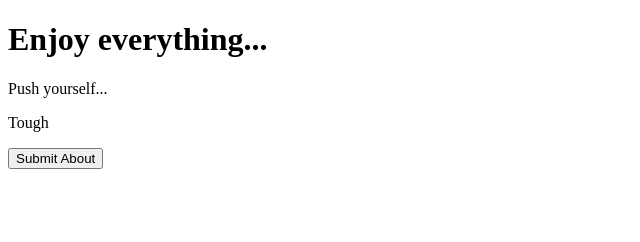
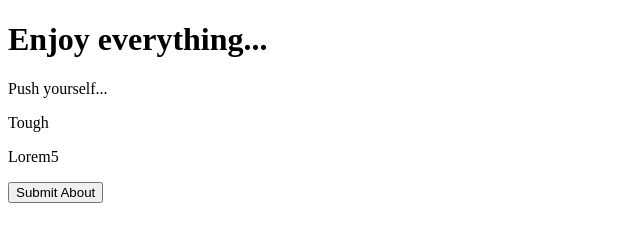
Before and after one commit to ManuvidyaS/Splitmate, a plain HTML site: page about.html in a window 1280 px wide. Shown: the whole page, without its empty margins (0-640 px from the left). Drawn offline with Linux system fonts and the light colour scheme.

Commit message:
Updated Index

```diff
--- a/about.html
+++ b/about.html
@@ -9,6 +9,7 @@
     <h1>Enjoy everything...</h1>
     <p>Push yourself...</p>
     <p>Tough</p>
+    <p>Lorem5</p>
     <button>Submit About</button>
 </body>
 </html>
```
